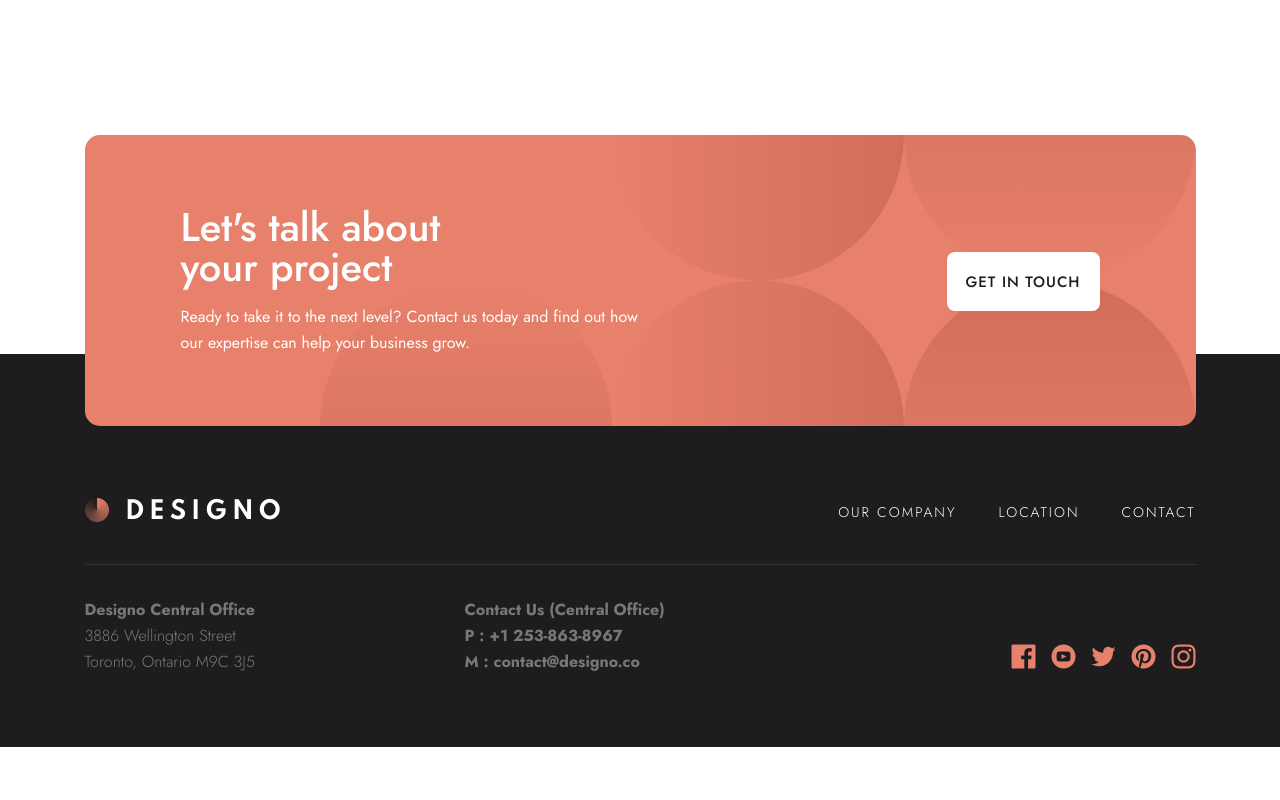
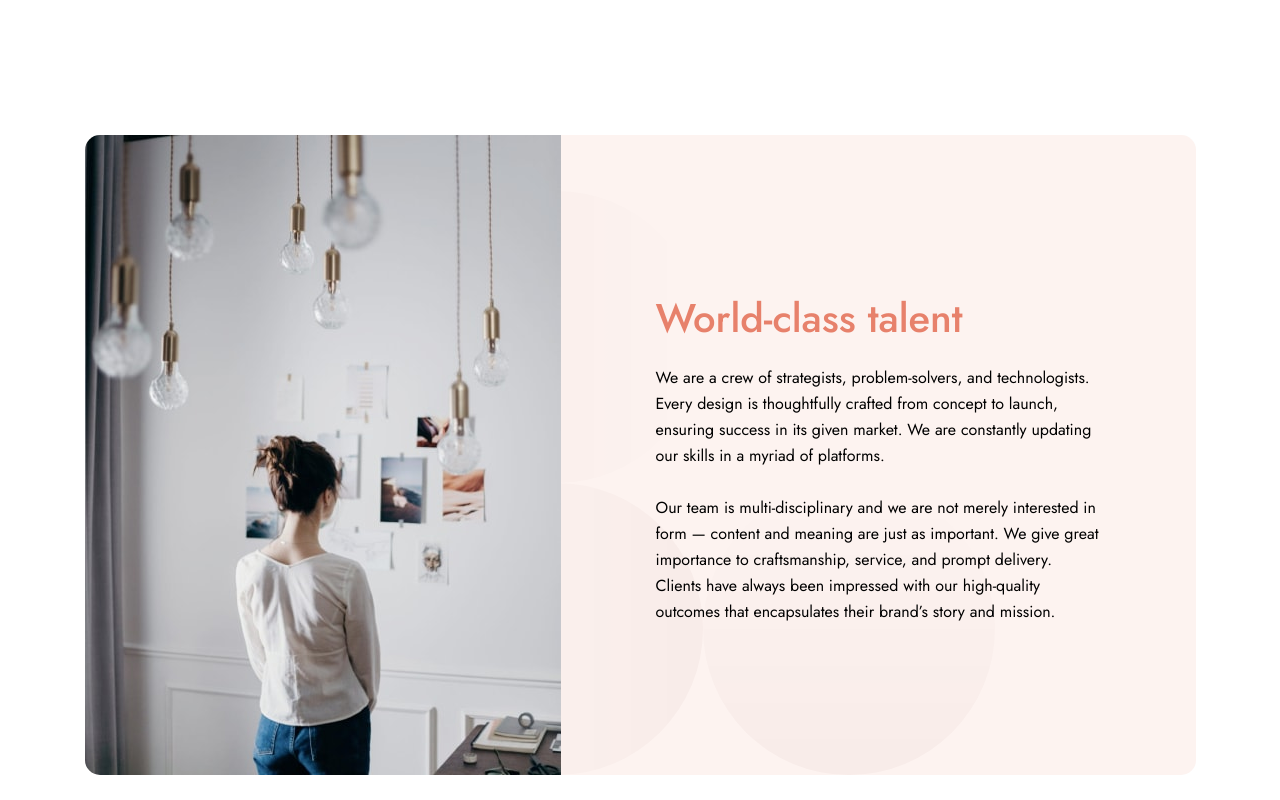
Before and after one commit to redfrogsss/designo-multipage-website, a Next.js app: page /about in a window 1280 px wide. Shown: the part 660-1460 px from the top of the page. Before the commit the page ends 1407 px from the top, so only its background shows below. Built offline with nearby package versions, Linux system fonts and the light colour scheme.

Commit message:
ui: update img-card desktop layout

```diff
--- a/app/about/page.tsx
+++ b/app/about/page.tsx
@@ -1,9 +1,15 @@
 import AboutBlock from "@/components/about-block/AboutBlock";
+import ImgCard from "@/components/img-card/ImgCard";
 
 export default function AboutPage () {
     return (
         <main>
             <AboutBlock />
+            <ImgCard
+                img="/assets/about/desktop/image-world-class-talent.jpg"
+                title="World-class talent"
+                desc="<p>We are a crew of strategists, problem-solvers, and technologists. Every design is thoughtfully crafted from concept to launch, ensuring success in its given market. We are constantly updating our skills in a myriad of platforms.</p><p><br></p><p>Our team is multi-disciplinary and we are not merely interested in form — content and meaning are just as important. We give great importance to craftsmanship, service, and prompt delivery. Clients have always been impressed with our high-quality outcomes that encapsulates their brand’s story and mission.</p>"
+            />
         </main>
     );
 }
--- /dev/null
+++ b/components/img-card/ImgCard.tsx
@@ -0,0 +1,20 @@
+export default function ImgCard({ img, title, desc, reverse = false } : { img: string; title: string; desc: string, reverse?: boolean}) {
+    return (
+        <div className="img-card component-gap">
+            <div className="page-container">
+                <div className="img-card__inner">
+                    <div className="img-card__left">
+                        <picture className="img-card__pic">
+                            <img src={img} alt={title} className="img-card__img" />
+                        </picture>
+                    </div>
+                    <div className="img-card__right">
+                        <h2 className="img-card__title">{title}</h2>
+                        <div className="img-card__desc" dangerouslySetInnerHTML={{__html: desc}}>
+                        </div>
+                    </div>
+                </div>
+            </div>
+        </div>
+    );
+}
--- /dev/null
+++ b/styles/components/img-card.scss
@@ -0,0 +1,57 @@
+@use 'sass:math';
+
+.img-card {
+    position: relative;
+    --border-radius: #{rem(15)};
+
+    &__inner {
+        border-radius: var(--border-radius);
+        background: url("/assets/shared/desktop/bg-pattern-three-circles.svg") no-repeat 62% 100%,#FDF3F0;
+
+        display: flex;
+        flex-direction: row;
+        flex-wrap: nowrap;
+        min-height: min(vw(640, 1111), rem(640));
+    }
+
+    &__left {
+        flex: 0 0 percentage(math.div(476, 1111));
+    }
+
+    &__right {
+        flex: 0 0 percentage(math.div(1111 - 476, 1111));
+        padding-inline: percentage(math.div(95, 1111));
+
+        display: flex;
+        flex-direction: column;
+        justify-content: center;
+        padding-block: rem(24);
+    }
+
+    &__pic {
+        height: 100%;
+        width: 100%;
+    }
+
+    &__img {
+        height: 100%;
+        width: 100%;
+        object-fit: cover;
+        border-radius: var(--border-radius) 0 0 var(--border-radius);
+    }
+
+    &__title {
+        color: $color-peach;
+        font-size: rem(40);
+        line-height: math,div(48, 40);
+        font-weight: 500;
+        width: 100%;
+    }
+
+    &__desc {
+        margin-top: rem(14);
+        font-size: rem(16);
+        line-height: math.div(26, 16);
+        width: 100%;
+    }
+}
--- a/styles/globals.scss
+++ b/styles/globals.scss
@@ -92,3 +92,4 @@
 @import "./components/section-header.scss";
 @import "./components/card-list.scss";
 @import "./components/about-block.scss";
+@import "./components/img-card.scss";
```
